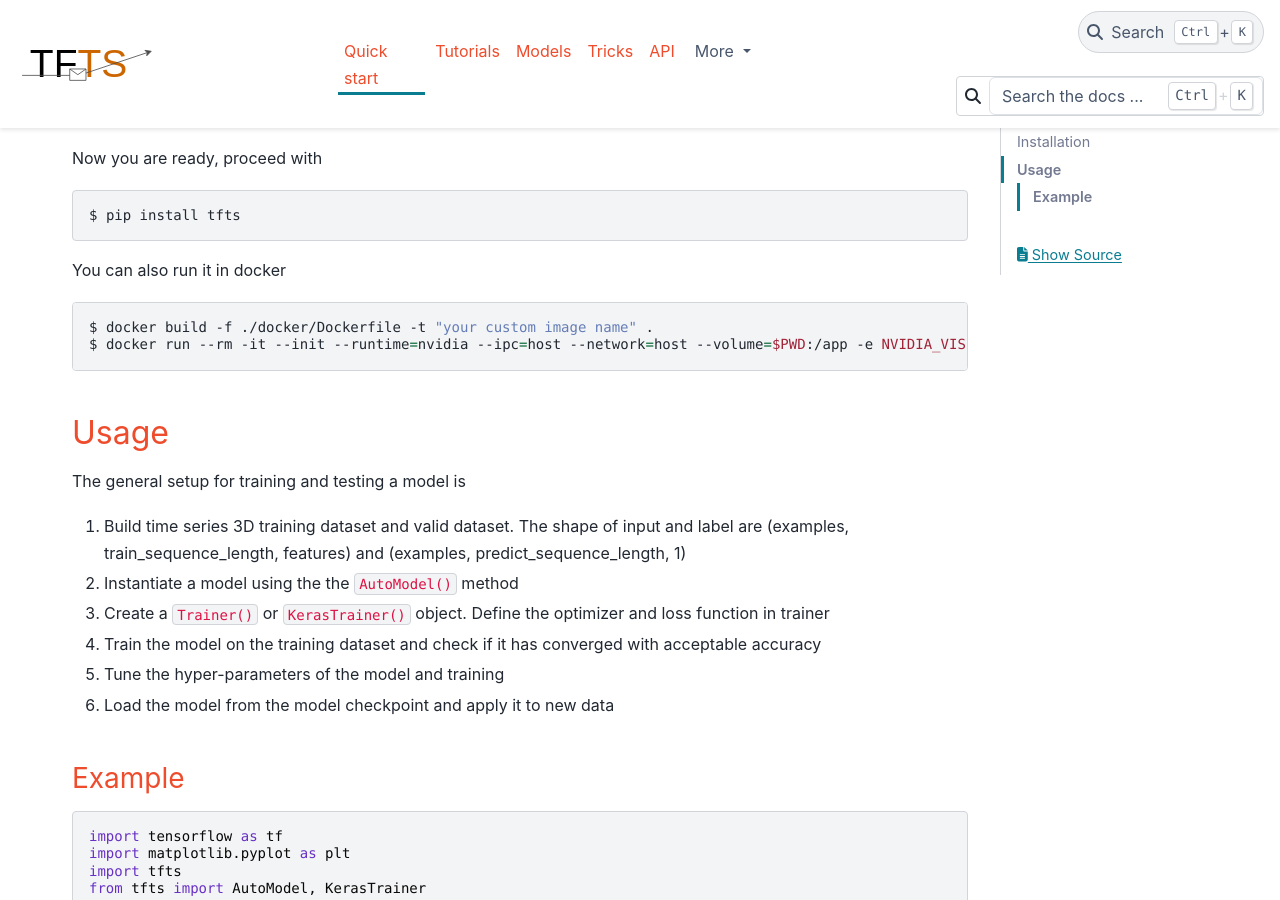
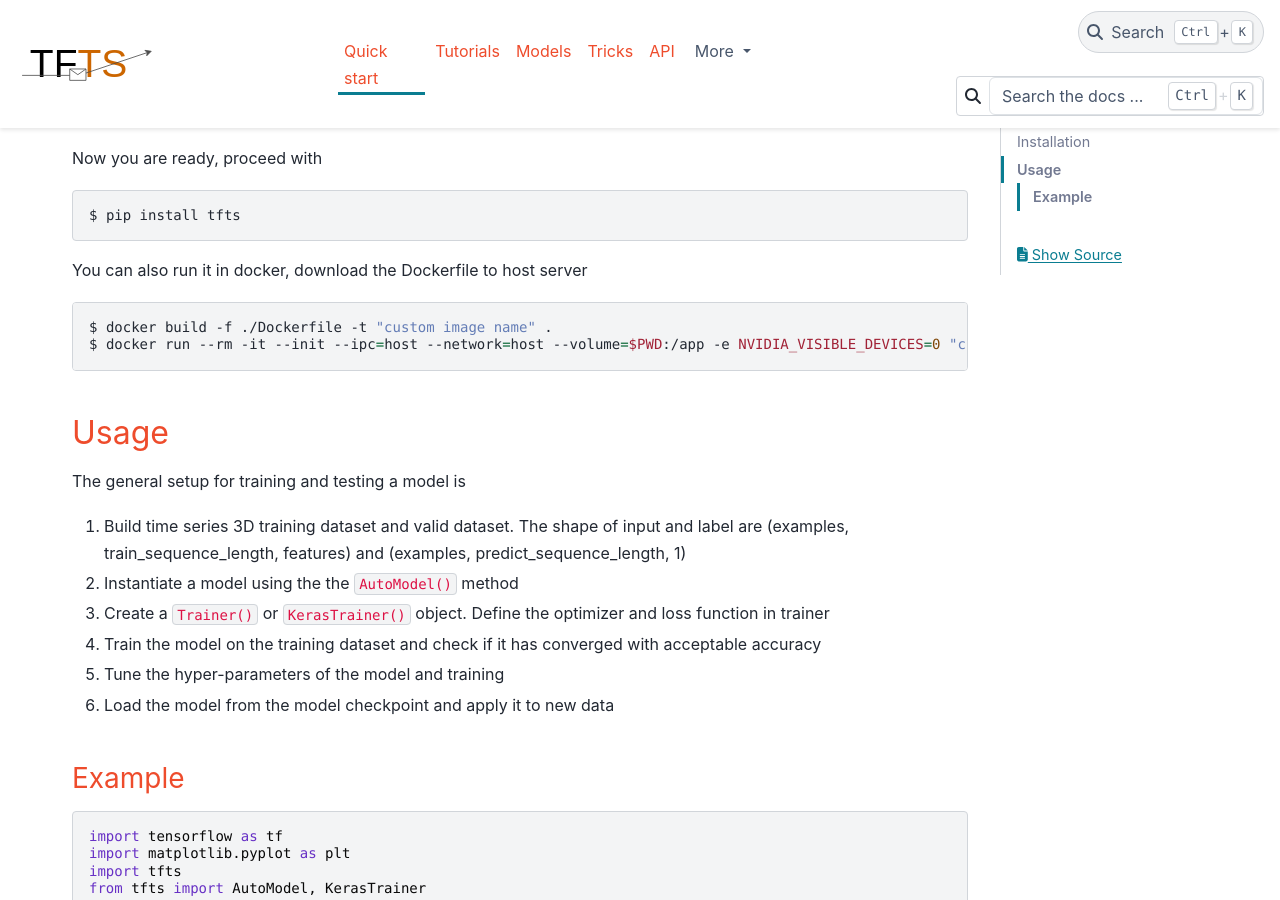
Before and after one commit to LongxingTan/Time-series-prediction, a Sphinx documentation site: the page built from docs/source/quick-start.rst, in a window 1280 px wide and 900 px high, scrolled down 327 px. Built offline with Sphinx 7.4.7 and the PyData theme 0.15.4, drawn with Linux system fonts in a browser that asks for light colours.

Commit message:
docs: udpate docker usage

```diff
--- a/docs/source/quick-start.rst
+++ b/docs/source/quick-start.rst
@@ -20,12 +20,12 @@ Now you are ready, proceed with
     $ pip install tfts
 
 
-You can also run it in docker
+You can also run it in docker, download the Dockerfile to host server
 
 .. code-block:: shell
 
-    $ docker build -f ./docker/Dockerfile -t "your custom image name" .
-    $ docker run --rm -it --init --runtime=nvidia --ipc=host --network=host --volume=$PWD:/app -e NVIDIA_VISIBLE_DEVICES=0 "your custom image name" /bin/bash
+    $ docker build -f ./Dockerfile -t "custom image name" .
+    $ docker run --rm -it --init --ipc=host --network=host --volume=$PWD:/app -e NVIDIA_VISIBLE_DEVICES=0 "custom image name" /bin/bash
 
 .. _usage:
 
```
